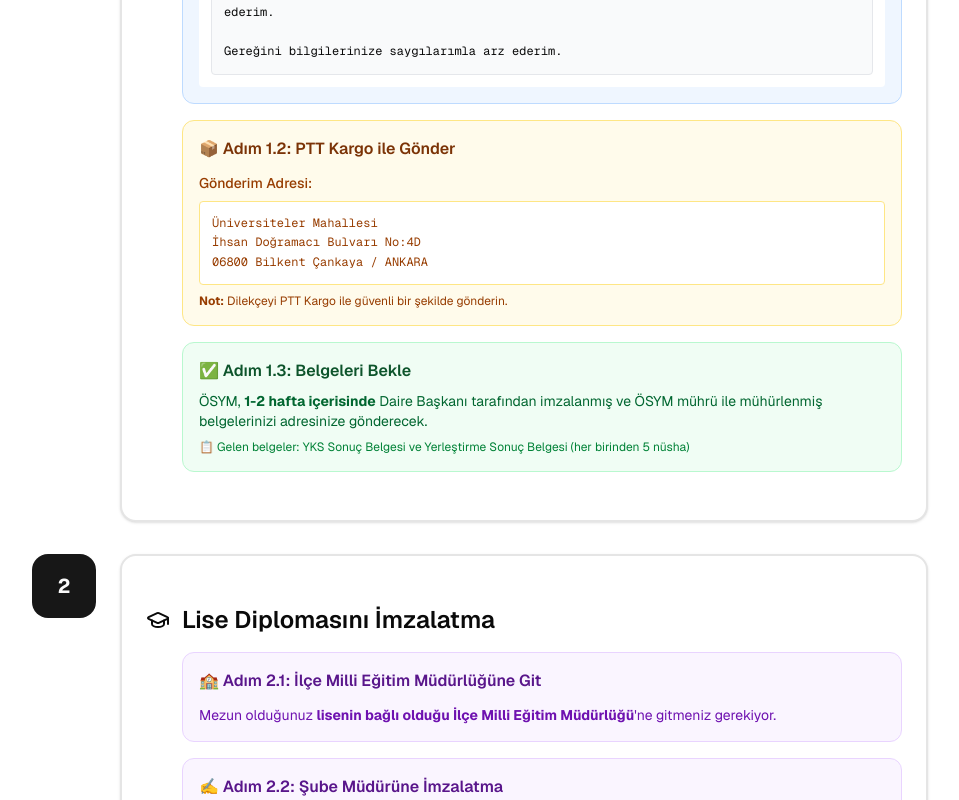
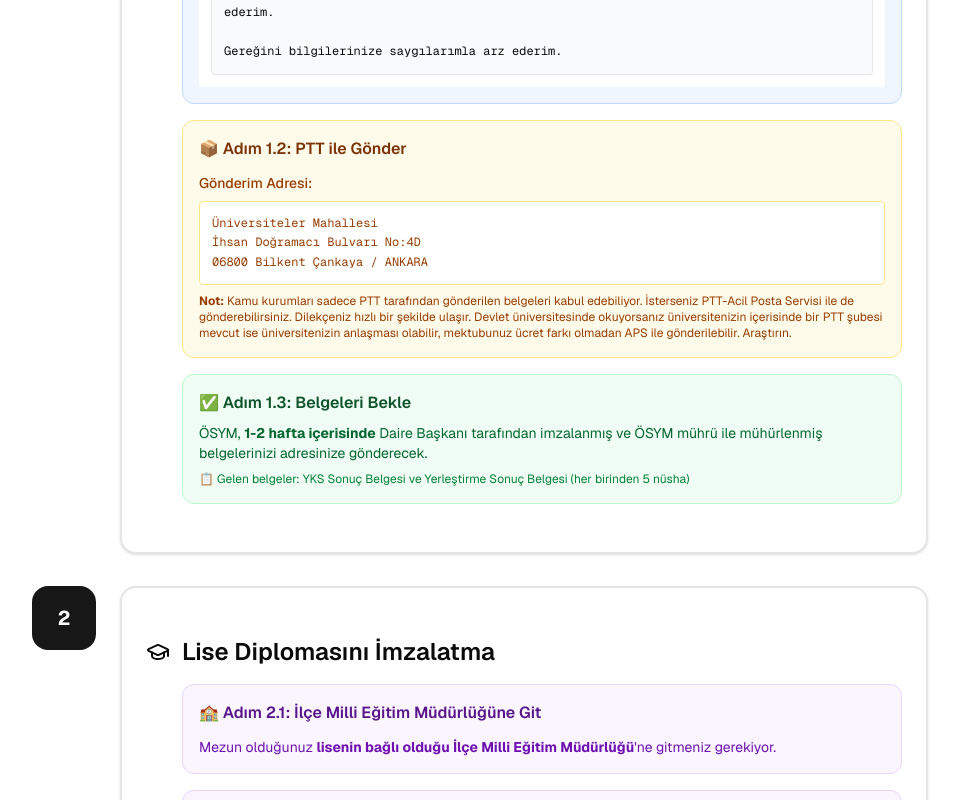
Before and after one commit to ta2edh/almanyalisans, a Next.js app: page / in a window 1280 px wide. Shown: the part 2060-2860 px from the top of the page, without its empty margins (160-1119 px from the left). Built offline with nearby package versions, Linux system fonts and the light colour scheme.

Commit message:
Update page.tsx

```diff
--- a/app/page.tsx
+++ b/app/page.tsx
@@ -161,7 +161,7 @@ export default function GermanyStudyGuide() {
                     </div>
 
                     <div className="bg-amber-50 border border-amber-200 rounded-lg p-4 space-y-3">
-                      <h4 className="font-semibold text-amber-900">📦 Adım 1.2: PTT Kargo ile Gönder</h4>
+                      <h4 className="font-semibold text-amber-900">📦 Adım 1.2: PTT ile Gönder</h4>
                       <div className="text-sm text-amber-800 space-y-2">
                         <p className="font-medium">Gönderim Adresi:</p>
                         <div className="bg-white rounded p-3 border border-amber-200">
@@ -172,7 +172,7 @@ export default function GermanyStudyGuide() {
                           </p>
                         </div>
                         <p className="text-xs mt-2">
-                          <strong>Not:</strong> Dilekçeyi PTT Kargo ile güvenli bir şekilde gönderin.
+                          <strong>Not:</strong> Kamu kurumları sadece PTT tarafından gönderilen belgeleri kabul edebiliyor. İsterseniz PTT-Acil Posta Servisi ile de gönderebilirsiniz. Dilekçeniz hızlı bir şekilde ulaşır. Devlet üniversitesinde okuyorsanız üniversitenizin içerisinde bir PTT şubesi mevcut ise üniversitenizin anlaşması olabilir, mektubunuz ücret farkı olmadan APS ile gönderilebilir. Araştırın.
                         </p>
                       </div>
                     </div>
@@ -240,7 +240,7 @@ export default function GermanyStudyGuide() {
                       <h4 className="font-semibold text-indigo-900">📋 Adım 2.3: Apostil Yaptırma (İsteğe Bağlı)</h4>
                       <div className="text-sm text-indigo-800 space-y-2">
                         <p>
-                          Bazı ilçelerde İlçe MEM, Kaymakamlık binasında bulunuyor. Eğer öyle ise <strong>Kaymakamlık Yazı İşleri Bölümü</strong>'nden diplomanıza apostil de yaptırabilirsiniz. 5. Bölümde diplomanızıda apostil yaptırmanız gerektiğini belirttik.
+                          Bazı ilçelerde İlçe MEM, Kaymakamlık binasında bulunuyor. Eğer öyle ise <strong>Kaymakamlık Yazı İşleri Bölümü</strong>'nden diplomanıza apostil de yaptırabilirsiniz. Beşinci bölümde diplomanızıda apostil yaptırmanız gerektiğini belirttik.
                         </p>
                         <div className="bg-white rounded p-3 border border-indigo-200">
                           <p className="text-xs text-gray-700">
@@ -311,7 +311,7 @@ export default function GermanyStudyGuide() {
                           </p>
                         </div>
                         <p className="text-xs text-green-700 mt-2">
-                          💡 <strong>Not:</strong> Noter onayı olmadan çeviriler geçersizdir!
+                          💡 <strong>Not:</strong> Noter onayı olmayan çevirilere apostil yaptıramazsınız. Apostil yaptırmadığınız belgeler kabul edilmeyebilir.
                         </p>
                       </div>
                     </div>
```
